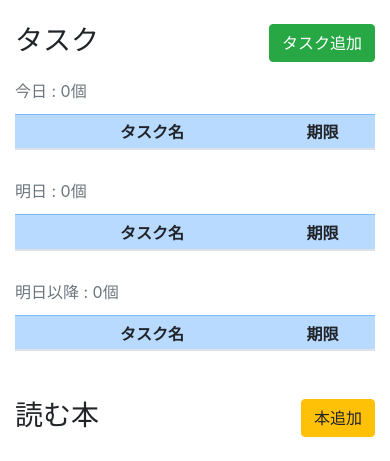
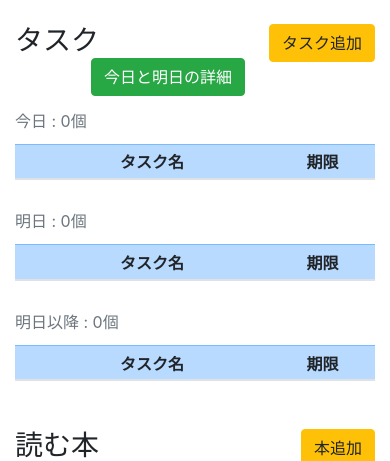
Before and after one commit to ShuheiKuriki/task_manager, a Django app: page /1/top in a window 390 px wide. Shown: the part 56-517 px from the top of the page. Run offline with Django 3.2, Linux system fonts and the light colour scheme; the visitor is signed in with stand-in values (Sample User, id 1); data that the repository does not hold is empty; some libraries are stand-ins or nearby versions.

Commit message:
期限順、デザイン

```diff
--- a/taskManager/views.py
+++ b/taskManager/views.py
@@ -33,9 +33,9 @@ def top(request,pk):
         task.expired = True if task.deadline<datetime.date.today() else False
         task.save()
     today = Taskinfo(name="今日", day=0,
-        tasks=tasks.filter(when=datetime.date.today()).order_by('order'))
+        tasks=tasks.filter(when=datetime.date.today()).order_by('deadline'))
     tom = Taskinfo(name="明日", day=1,
-        tasks=tasks.filter(when=datetime.date.today()+datetime.timedelta(days=1)).order_by('order'))
+        tasks=tasks.filter(when=datetime.date.today()+datetime.timedelta(days=1)).order_by('deadline'))
     other = Taskinfo(name="明日以降",
         tasks=tasks.filter(when__gt=datetime.date.today()+datetime.timedelta(days=1)).order_by('when'))
     task_infos = [today, tom, other]
--- a/templates/menu/top.html
+++ b/templates/menu/top.html
@@ -3,10 +3,10 @@
 {% block content-md-left %}
     <h1>タスク<a class='btn btn-success float-right' href="{% url 'task:create' %}?next={{ request.get_full_path }}">タスク追加</a></h1>
     {% for info in task_infos %}
-        <table class='table table-sm table-striped d-none d-md-block text-center'>
+        <table class='table table-sm table-striped text-center'>
           <caption>{{info.name}} {{info.date}} : {{info.num}}個</caption>
           <thead>
-            <tr class='table-info'>
+            <tr class='table-primary'>
               <th class=""></th>
               <th class="w-75">タスク名</th>
               <th class="">要</th>
@@ -87,7 +87,8 @@
     {% endfor %}
 {% endblock %}
 {% block content-sm %}
-    <h3>タスク<a class='btn btn-success float-right' href="{% url 'task:create' %}?next={{ request.get_full_path }}">タスク追加</a></h3>
+    <h3>タスク<a class='btn btn-warning ml-4 float-right' href="{% url 'task:create' %}?next={{ request.get_full_path }}">タスク追加</a>
+      <a class='btn btn-success float-right' href="{% url 'task:today' user.pk %}?next={{ request.get_full_path }}">今日と明日の詳細</a></h3>
     {% for info in task_infos %}
         <table class='table table-sm table-striped text-center'>
           <caption>{{info.name}} {{info.date}} : {{info.num}}個</caption>
@@ -173,8 +174,9 @@
     {% endfor %}
 {% endblock %}
 {% block content-xs %}
-      <h3>タスク<a class='btn btn-success float-right' href="{% url 'task:create' %}?next={{ request.get_full_path }}">タスク追加</a></h3>
-      {% for info in task_infos %}
+    <h3>タスク<a class='btn btn-warning ml-4 float-right' href="{% url 'task:create' %}?next={{ request.get_full_path }}">タスク追加</a>
+      <a class='btn btn-success float-right' href="{% url 'task:today' user.pk %}?next={{ request.get_full_path }}">今日と明日の詳細</a></h3>
+    {% for info in task_infos %}
         <table class='table table-sm {% if info.num > 5 %}table-responsive{% endif %} table-striped text-center'>
           <caption>{{info.name}} {{info.date}} : {{info.num}}個</caption>
           <thead class='table-primary'>
--- a/templates/task/list/today.html
+++ b/templates/task/list/today.html
@@ -11,7 +11,7 @@
       <table class='table table-sm table-striped text-center'>
         <caption>{{info.name}} {{info.date}} : {{info.num}}個</caption>
         <thead>
-          <tr class='table-info'>
+          <tr class='table-primary'>
             <th class=""></th>
             <th class="w-75">タスク名</th>
             <th class="">要</th>
```
